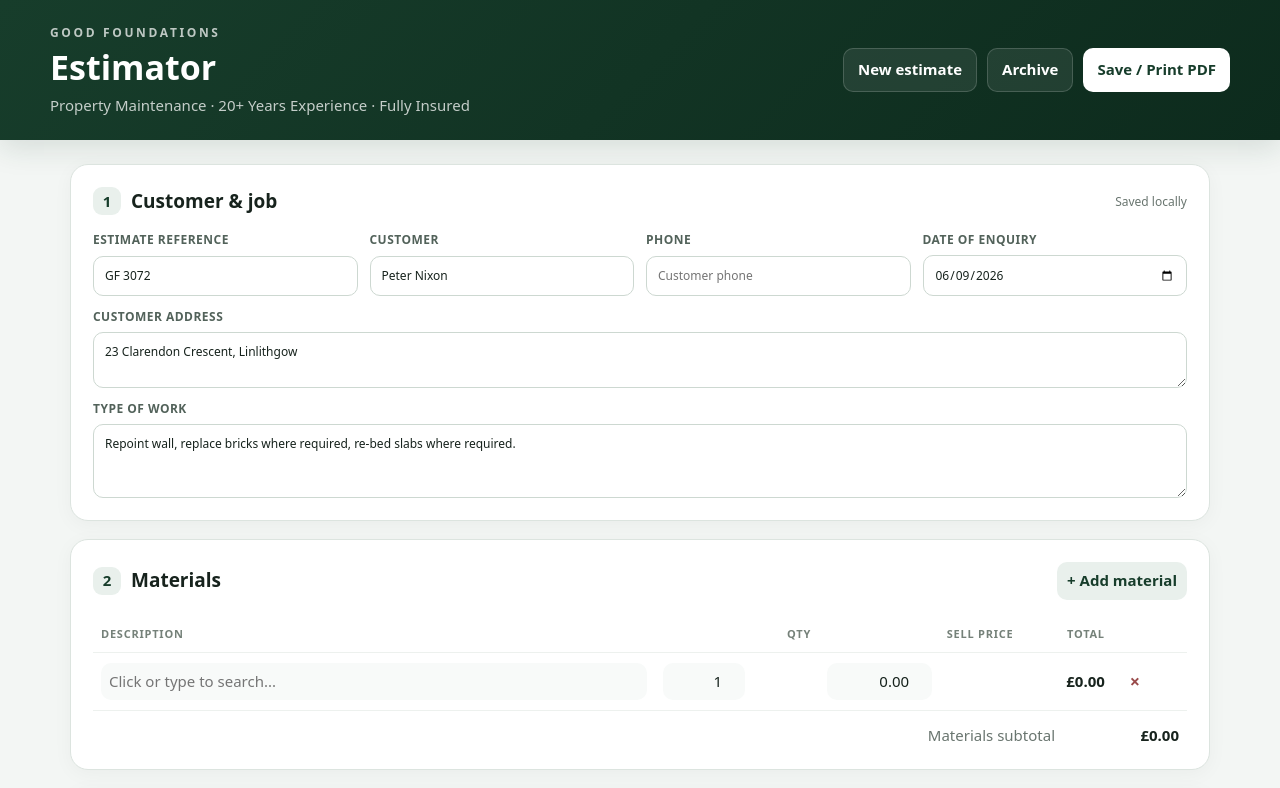
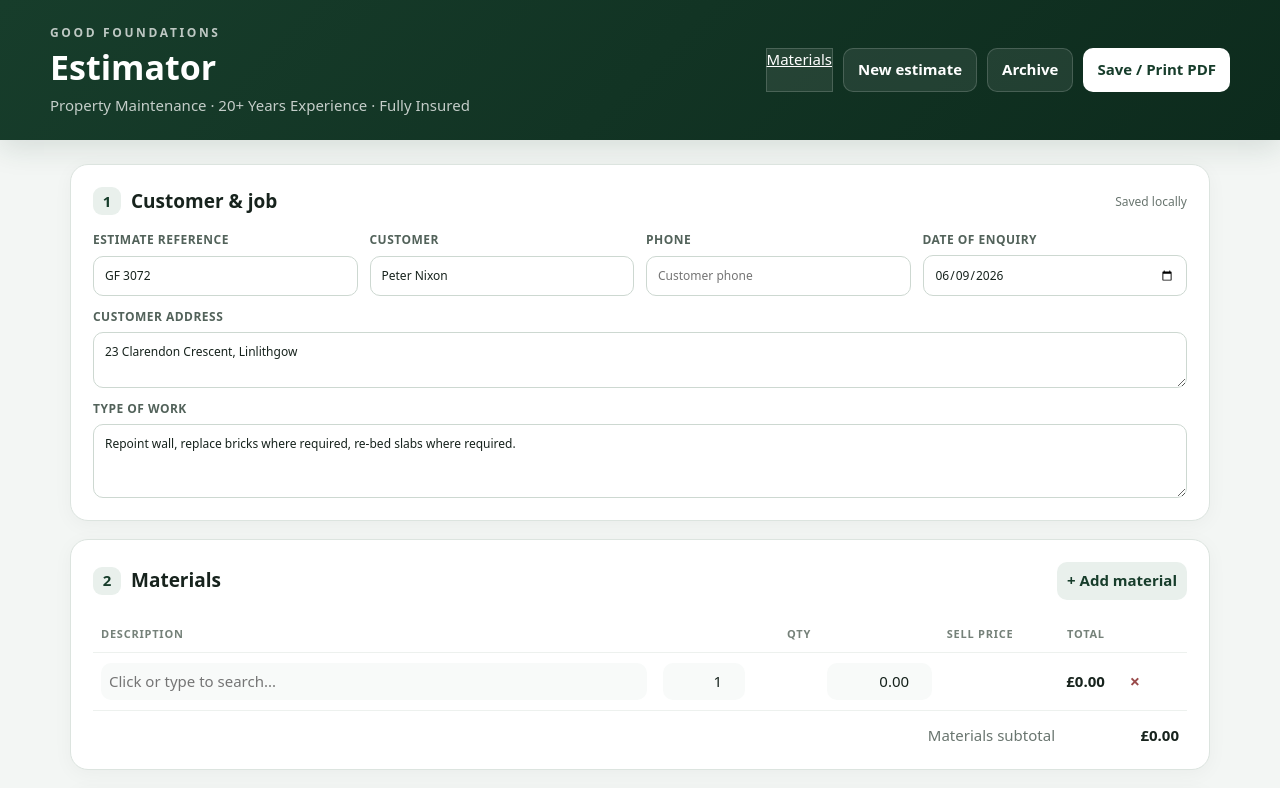
Before and after one commit to malkygpt1-ship-it/jim, a plain HTML site: page index.html in a window 1280 px wide. Shown: the top 788 px of the page. Drawn offline with Linux system fonts and the light colour scheme.

Commit message:
link estimator to materials manager

```diff
--- a/index.html
+++ b/index.html
@@ -14,6 +14,7 @@
     <p>Property Maintenance · 20+ Years Experience · Fully Insured</p>
   </div>
   <div class="top-actions">
+    <a class="ghost nav-btn" href="materials.html">Materials</a>
     <button class="ghost" id="newBtn">New estimate</button>
     <button class="ghost" id="archiveBtn">Archive</button>
     <button class="primary" id="printBtn">Save / Print PDF</button>
```
